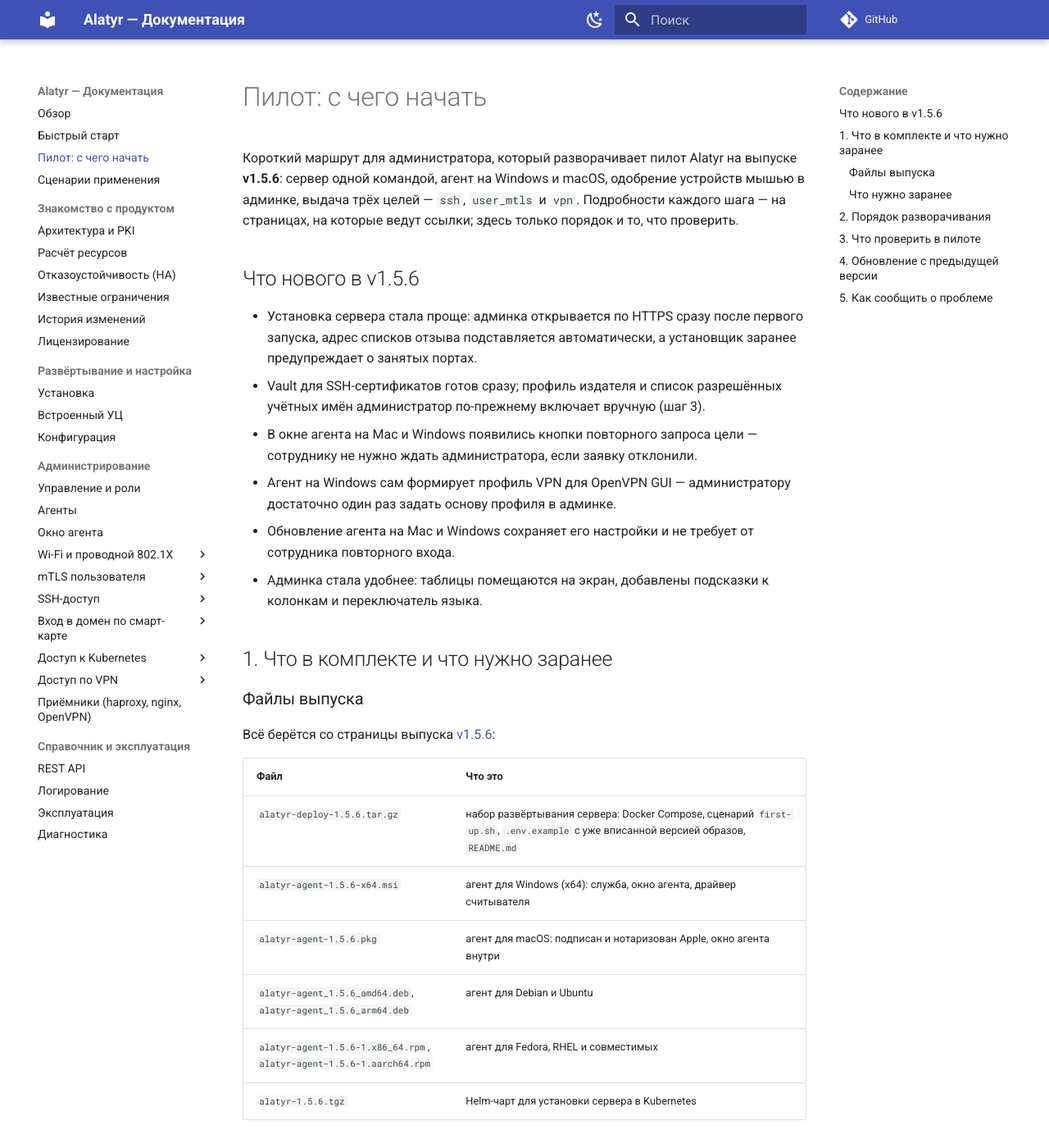
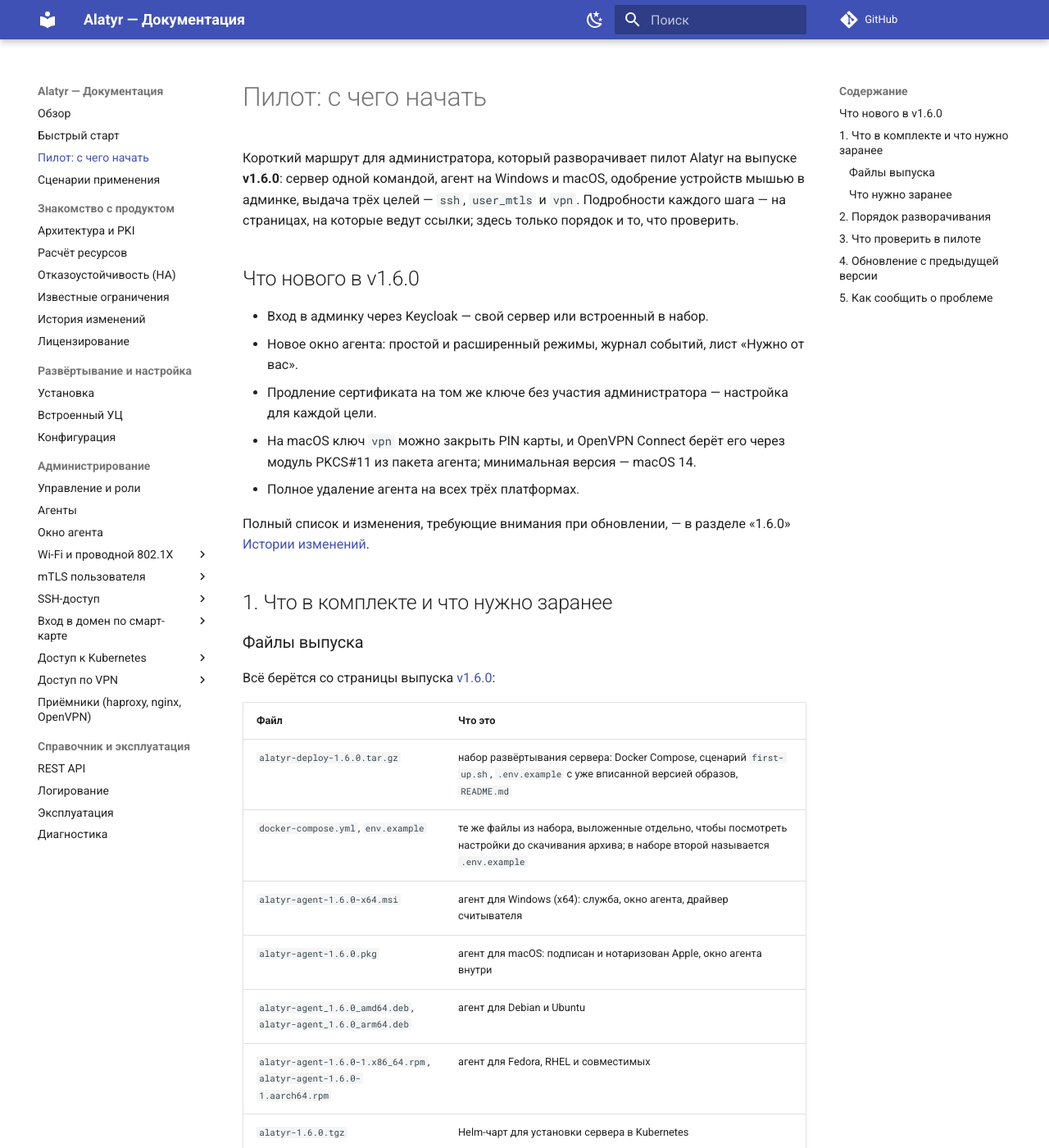
Before and after one commit to s3m4rgl/alatyr-docs, an MkDocs documentation site: the page built from docs/pilot.md, in a window 1280 px wide and 1400 px high. Shown: the whole window at 82% size. Built offline with MkDocs 1.6.1 and Material for MkDocs 9.7.7, drawn with Linux system fonts in a browser that asks for light colours; comment, search, counter and statistics services are not loaded; some of the changed text lies outside the part shown.

Commit message:
Пилот: выпуск 1.6.0 — имена файлов, docker-compose.yml и env.example, контрольные суммы
Раздел «Что нового» — коротко, со ссылкой на историю изменений.

```diff
--- a/docs/pilot.md
+++ b/docs/pilot.md
@@ -5,43 +5,46 @@ description: "Пилот Alatyr: с чего начать, что подгото
 # Пилот: с чего начать
 
 Короткий маршрут для администратора, который разворачивает пилот Alatyr на
-выпуске **v1.5.6**: сервер одной командой, агент на Windows и macOS,
+выпуске **v1.6.0**: сервер одной командой, агент на Windows и macOS,
 одобрение устройств мышью в админке, выдача трёх целей — `ssh`, `user_mtls`
 и `vpn`. Подробности каждого шага — на страницах, на которые ведут ссылки;
 здесь только порядок и то, что проверить.
 
-## Что нового в v1.5.6
+## Что нового в v1.6.0
 
-- Установка сервера стала проще: админка открывается по HTTPS сразу после
-  первого запуска, адрес списков отзыва подставляется автоматически, а
-  установщик заранее предупреждает о занятых портах.
-- Vault для SSH-сертификатов готов сразу; профиль издателя и список
-  разрешённых учётных имён администратор по-прежнему включает вручную
-  (шаг 3).
-- В окне агента на Mac и Windows появились кнопки повторного запроса цели —
-  сотруднику не нужно ждать администратора, если заявку отклонили.
-- Агент на Windows сам формирует профиль VPN для OpenVPN GUI —
-  администратору достаточно один раз задать основу профиля в админке.
-- Обновление агента на Mac и Windows сохраняет его настройки и не требует
-  от сотрудника повторного входа.
-- Админка стала удобнее: таблицы помещаются на экран, добавлены подсказки к
-  колонкам и переключатель языка.
+- Вход в админку через Keycloak — свой сервер или встроенный в набор.
+- Новое окно агента: простой и расширенный режимы, журнал событий, лист
+  «Нужно от вас».
+- Продление сертификата на том же ключе без участия администратора —
+  настройка для каждой цели.
+- На macOS ключ `vpn` можно закрыть PIN карты, и OpenVPN Connect берёт его
+  через модуль PKCS#11 из пакета агента; минимальная версия — macOS 14.
+- Полное удаление агента на всех трёх платформах.
+
+Полный список и изменения, требующие внимания при обновлении, — в разделе
+«1.6.0» [Истории изменений](changelog.md).
 
 ## 1. Что в комплекте и что нужно заранее
 
 ### Файлы выпуска
 
 Всё берётся со страницы выпуска
-[v1.5.6](https://github.com/s3m4rgl/alatyr-docs/releases/tag/v1.5.6):
+[v1.6.0](https://github.com/s3m4rgl/alatyr-docs/releases/tag/v1.6.0):
 
 | Файл | Что это |
 |---|---|
-| `alatyr-deploy-1.5.6.tar.gz` | набор развёртывания сервера: Docker Compose, сценарий `first-up.sh`, `.env.example` с уже вписанной версией образов, `README.md` |
-| `alatyr-agent-1.5.6-x64.msi` | агент для Windows (x64): служба, окно агента, драйвер считывателя |
-| `alatyr-agent-1.5.6.pkg` | агент для macOS: подписан и нотаризован Apple, окно агента внутри |
-| `alatyr-agent_1.5.6_amd64.deb`, `alatyr-agent_1.5.6_arm64.deb` | агент для Debian и Ubuntu |
-| `alatyr-agent-1.5.6-1.x86_64.rpm`, `alatyr-agent-1.5.6-1.aarch64.rpm` | агент для Fedora, RHEL и совместимых |
-| `alatyr-1.5.6.tgz` | Helm-чарт для установки сервера в Kubernetes |
+| `alatyr-deploy-1.6.0.tar.gz` | набор развёртывания сервера: Docker Compose, сценарий `first-up.sh`, `.env.example` с уже вписанной версией образов, `README.md` |
+| `docker-compose.yml`, `env.example` | те же файлы из набора, выложенные отдельно, чтобы посмотреть настройки до скачивания архива; в наборе второй называется `.env.example` |
+| `alatyr-agent-1.6.0-x64.msi` | агент для Windows (x64): служба, окно агента, драйвер считывателя |
+| `alatyr-agent-1.6.0.pkg` | агент для macOS: подписан и нотаризован Apple, окно агента внутри |
+| `alatyr-agent_1.6.0_amd64.deb`, `alatyr-agent_1.6.0_arm64.deb` | агент для Debian и Ubuntu |
+| `alatyr-agent-1.6.0-1.x86_64.rpm`, `alatyr-agent-1.6.0-1.aarch64.rpm` | агент для Fedora, RHEL и совместимых |
+| `alatyr-1.6.0.tgz` | Helm-чарт для установки сервера в Kubernetes |
+
+У каждого файла выпуска есть контрольная сумма SHA-256 — раздел
+«Контрольные суммы» на странице выпуска. Проверка — `sha256sum -c` (на Mac —
+`shasum -a 256 -c`) в каталоге со скачанными файлами либо по одному файлу:
+`sha256sum alatyr-deploy-1.6.0.tar.gz` и сверка с этим разделом.
 
 Образы сервера и админки (`s3m4rgl/alatyr-server` и
 `s3m4rgl/alatyr-frontend`) скачиваются сами при первом запуске: их версия
@@ -150,7 +153,7 @@ Linux-агент и установка в Kubernetes поддерживаютс
 
 ## 4. Обновление с предыдущей версии
 
-**Сервер.** Возьмите новый набор развёртывания из выпуска v1.5.6 и
+**Сервер.** Возьмите новый набор развёртывания из выпуска v1.6.0 и
 обновитесь по инструкции `UPGRADE.md` внутри архива: резервная копия,
 замена файлов набора, затем `./first-up.sh` поднимает новую версию.
 Данные, настройки и уже выданные сертификаты сохраняются, удостоверяющие
```
